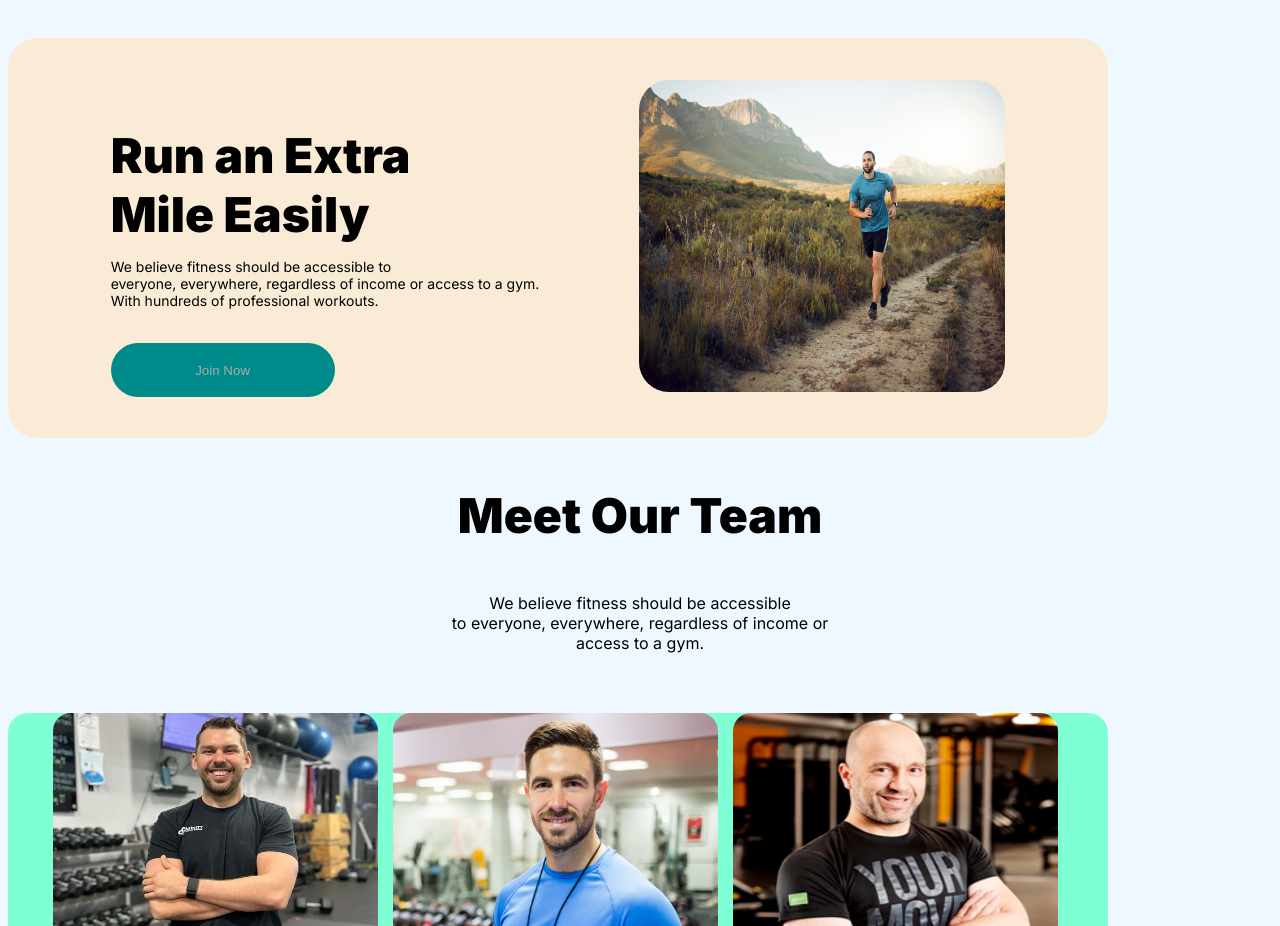
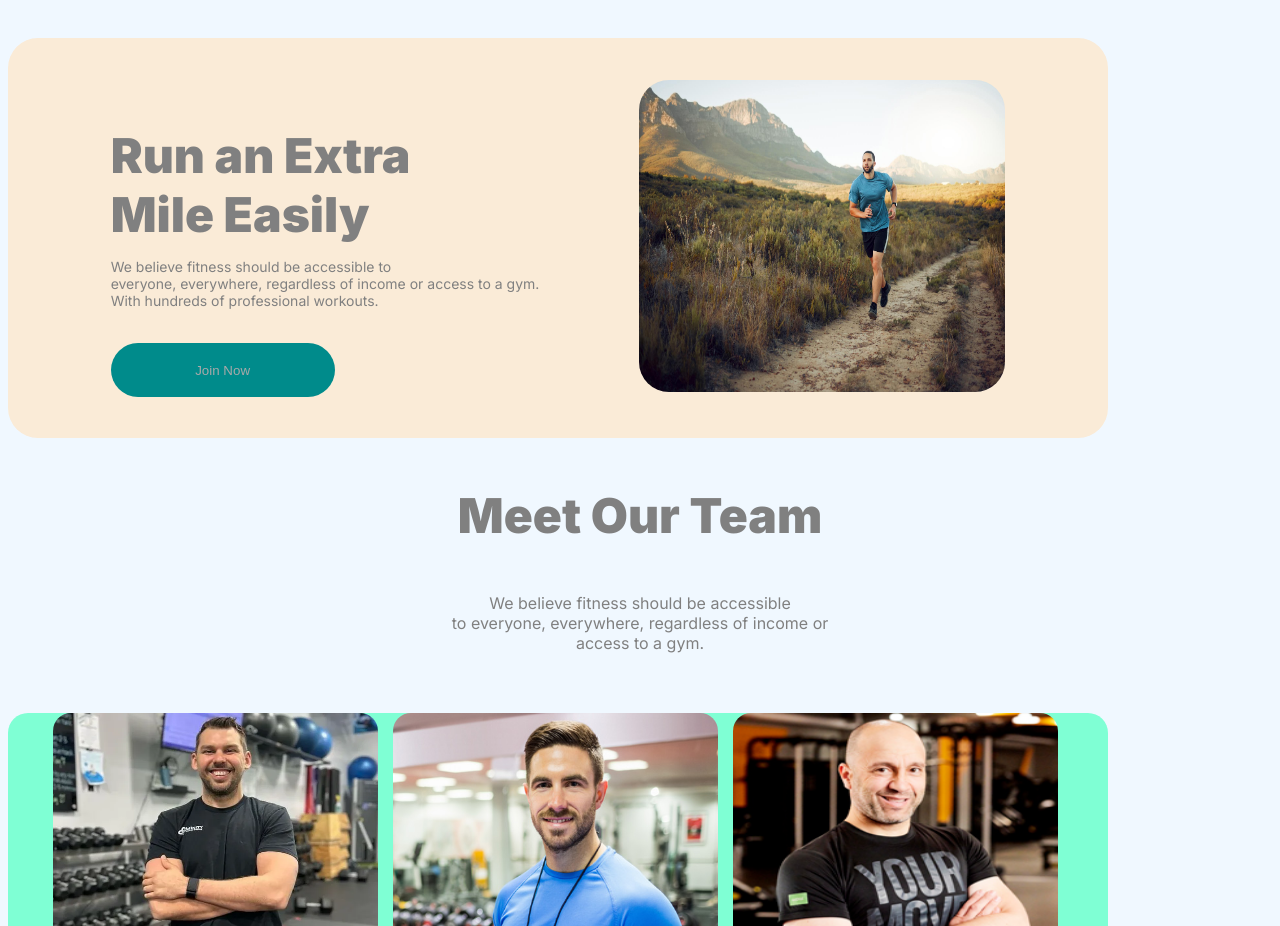
Before and after one commit to Raihan510-coder/2nd-assignment, a plain HTML site: page index.html in a window 1280 px wide. Shown: the part 1380-2306 px from the top of the page. Drawn offline with Linux system fonts and the light colour scheme.

Commit message:
4th commit

```diff
--- a/styles/style.css
+++ b/styles/style.css
@@ -234,13 +234,13 @@ nav{
 .v{
     font-size:48px ;
     font-weight: 900;
-    color: ;
+    color: gray;
     margin-bottom: 14px;
 }
 .x{
     font-size: 14px;
     font-weight: 400;
-    color: ;
+    color: gray;
     margin-bottom: 34px;
 }
 .foul{
@@ -274,13 +274,13 @@ nav{
 .e{
     font-size: 3rem;
     font-weight:900 ;
-    color: ;
+    color:gray ;
     text-align: center;
 }
 .f{
     font-size:1rem ;
     font-weight:400 ;
-    color: ;
+    color:gray;
     text-align: center;
 }
 .g{
```
Also changed, not shown: index.html (+1 -1 lines).
